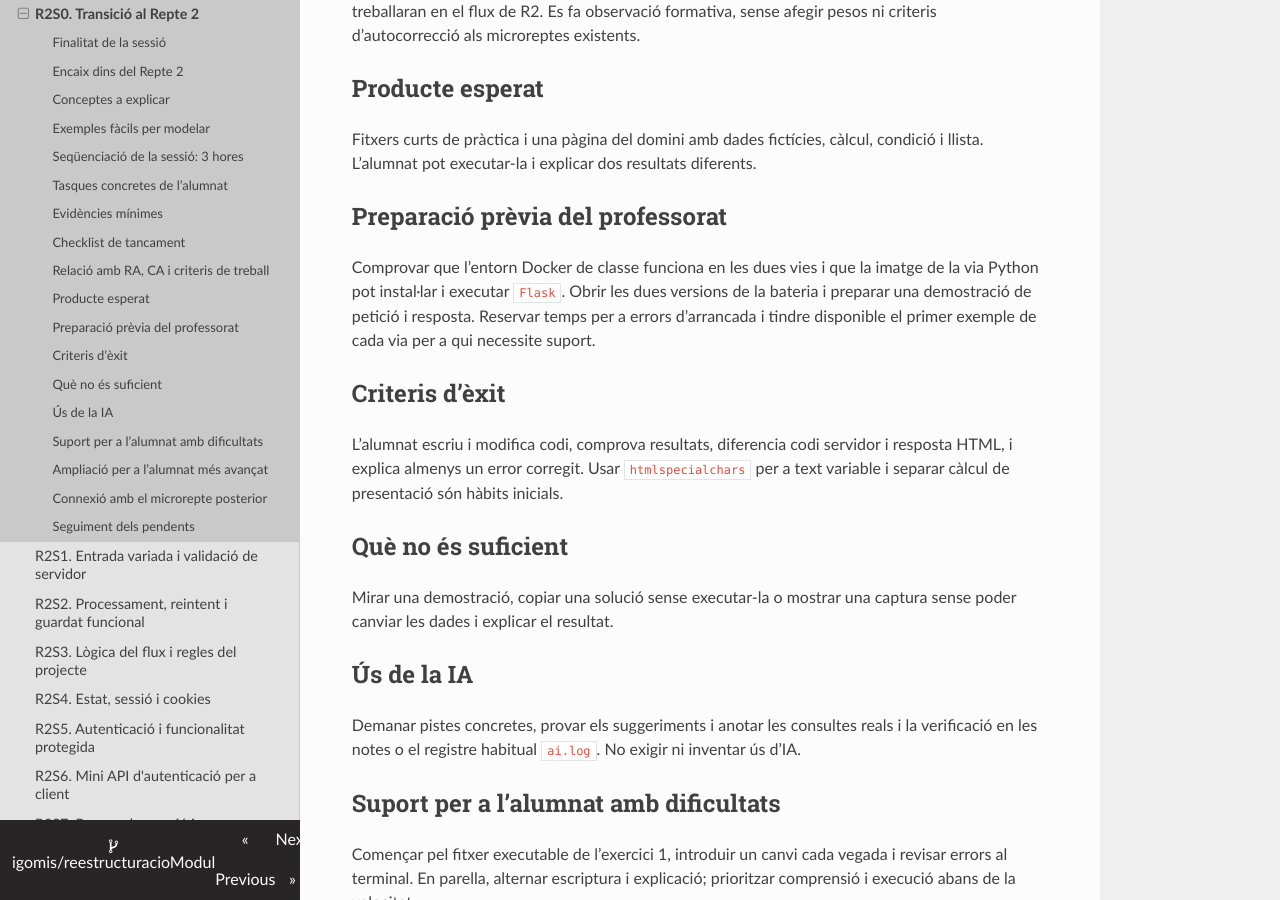
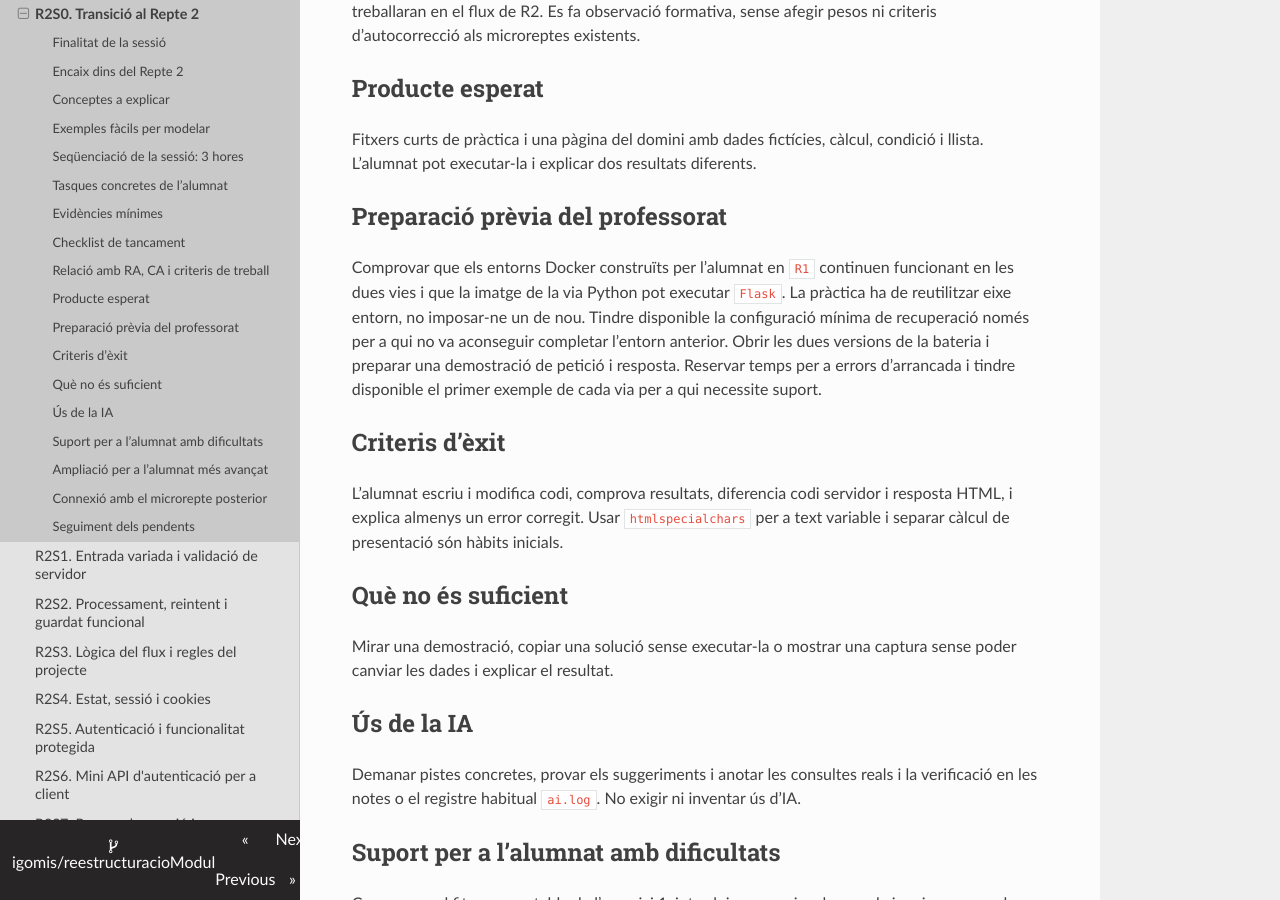
Before and after one commit to igomis/reestructuracioModul, an MkDocs documentation site: the page built from docs/01_programacio_modul/programacio_aula_r2s0_transicio_repte_2.md, in a window 1280 px wide and 900 px high, scrolled down 2826 px. Built offline with MkDocs 1.6.1, drawn with Linux system fonts in a browser that asks for light colours; nearby versions of some CDN libraries.

Commit message:
Situa Docker de R1 com a base de R2S0

```diff
--- a/docs/01_programacio_modul/programacio_aula_r2s0_transicio_repte_2.md
+++ b/docs/01_programacio_modul/programacio_aula_r2s0_transicio_repte_2.md
@@ -105,7 +105,7 @@ Fitxers curts de pràctica i una pàgina del domini amb dades fictícies, càlcu
 
 ## Preparació prèvia del professorat
 
-Comprovar que l’entorn Docker de classe funciona en les dues vies i que la imatge de la via Python pot instal·lar i executar `Flask`. Obrir les dues versions de la bateria i preparar una demostració de petició i resposta. Reservar temps per a errors d’arrancada i tindre disponible el primer exemple de cada via per a qui necessite suport.
+Comprovar que els entorns Docker construïts per l’alumnat en `R1` continuen funcionant en les dues vies i que la imatge de la via Python pot executar `Flask`. La pràctica ha de reutilitzar eixe entorn, no imposar-ne un de nou. Tindre disponible la configuració mínima de recuperació només per a qui no va aconseguir completar l’entorn anterior. Obrir les dues versions de la bateria i preparar una demostració de petició i resposta. Reservar temps per a errors d’arrancada i tindre disponible el primer exemple de cada via per a qui necessite suport.
 
 ## Criteris d’èxit
 
```
